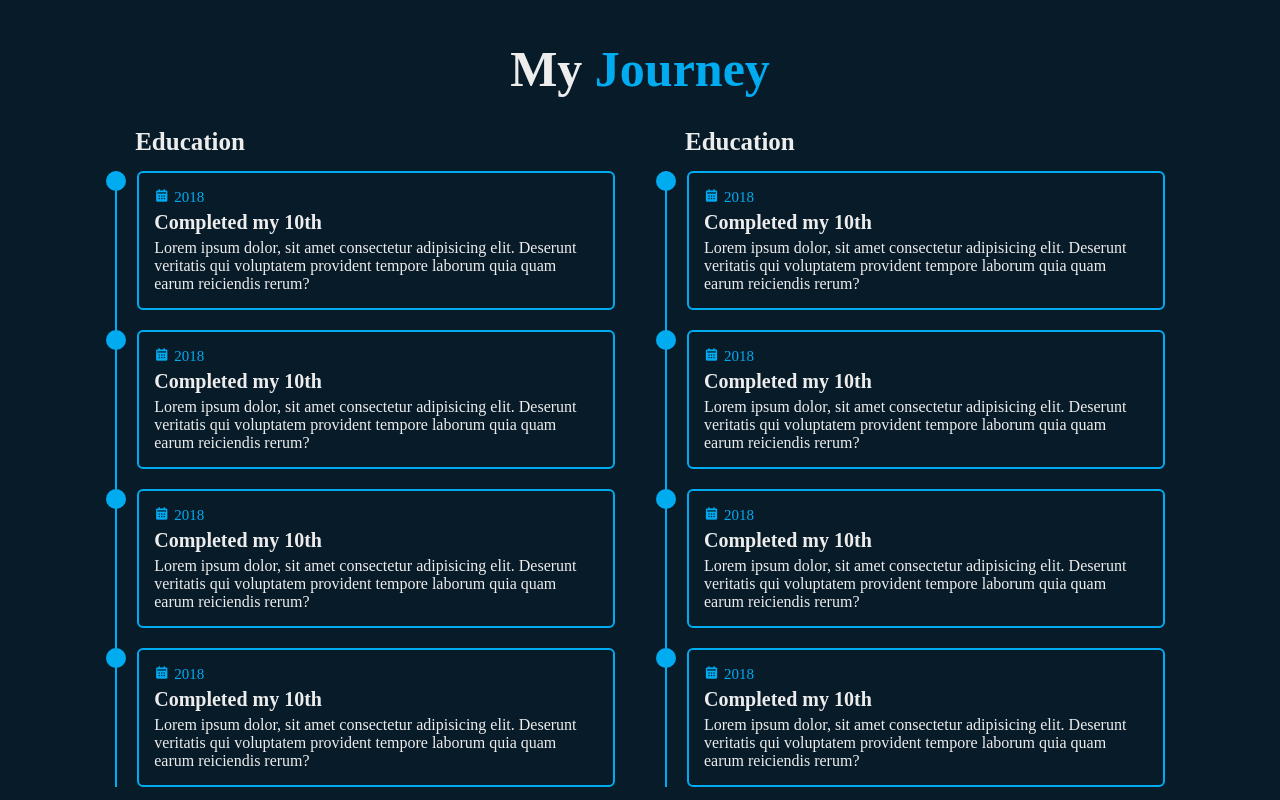
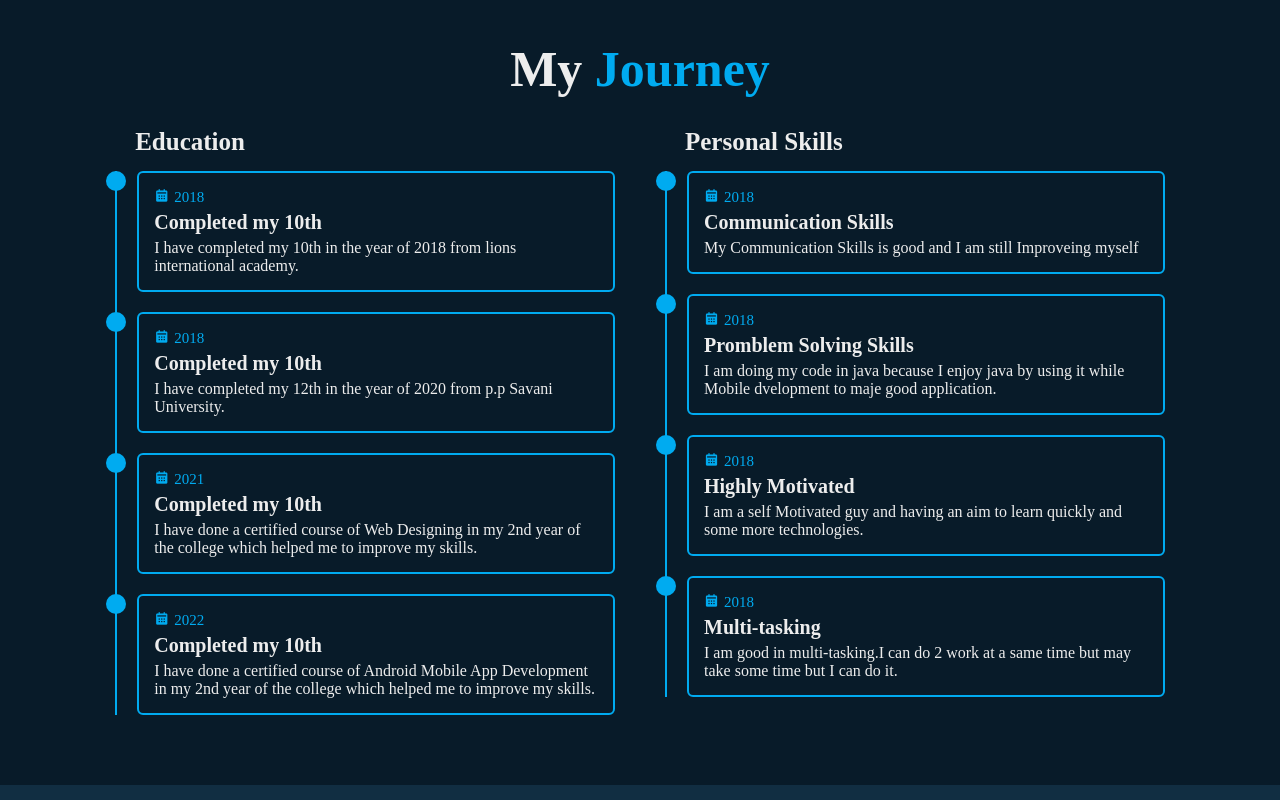
Before and after one commit to ts09082002/Personal-profile, a plain HTML site: page index.html in a window 1280 px wide. Shown: the part 1660-2460 px from the top of the page. Drawn offline with nearby package versions, Linux system fonts and the light colour scheme.

Commit message:
Update index.html

```diff
--- a/index.html
+++ b/index.html
@@ -98,71 +98,63 @@ Hard Skill problem-solving mindset and collaborative approach to work.</p>
                         <div class="content">
                             <div class="year"><i class='bx bxs-calendar'></i>2018</div>
                             <h3>Completed my 10th</h3>
-                            <p>Lorem ipsum dolor, sit amet consectetur adipisicing elit. Deserunt veritatis qui
-                                voluptatem provident tempore laborum quia quam earum reiciendis rerum?</p>
+                            <p>I have completed my 10th in the year of 2018 from lions international academy.</p>
                         </div>
                     </div>
                     <div class="education-content">
                         <div class="content">
                             <div class="year"><i class='bx bxs-calendar'></i>2018</div>
                             <h3>Completed my 10th</h3>
-                            <p>Lorem ipsum dolor, sit amet consectetur adipisicing elit. Deserunt veritatis qui
-                                voluptatem provident tempore laborum quia quam earum reiciendis rerum?</p>
+                            <p>I have completed my 12th in the year of 2020 from p.p Savani University.</p>
                         </div>
                     </div>
                     <div class="education-content">
                         <div class="content">
-                            <div class="year"><i class='bx bxs-calendar'></i>2018</div>
+                            <div class="year"><i class='bx bxs-calendar'></i>2021</div>
                             <h3>Completed my 10th</h3>
-                            <p>Lorem ipsum dolor, sit amet consectetur adipisicing elit. Deserunt veritatis qui
-                                voluptatem provident tempore laborum quia quam earum reiciendis rerum?</p>
+                            <p>I have done a certified course of Web Designing in my 2nd year of the college which helped me to improve my skills.</p>
                         </div>
                     </div>
                     <div class="education-content">
                         <div class="content">
-                            <div class="year"><i class='bx bxs-calendar'></i>2018</div>
+                            <div class="year"><i class='bx bxs-calendar'></i>2022</div>
                             <h3>Completed my 10th</h3>
-                            <p>Lorem ipsum dolor, sit amet consectetur adipisicing elit. Deserunt veritatis qui
-                                voluptatem provident tempore laborum quia quam earum reiciendis rerum?</p>
+                            <p>I have done a certified course of Android Mobile App Development in my 2nd year of the college which helped me to improve my skills.</p>
                         </div>
                     </div>
                 </div>
             </div>
             <div class="education-coloum">
                 <h3 class="title">
-                    Education
+                    Personal Skills
                 </h3>
                 <div class="education-box">
                     <div class="education-content">
                         <div class="content">
                             <div class="year"><i class='bx bxs-calendar'></i>2018</div>
-                            <h3>Completed my 10th</h3>
-                            <p>Lorem ipsum dolor, sit amet consectetur adipisicing elit. Deserunt veritatis qui
-                                voluptatem provident tempore laborum quia quam earum reiciendis rerum?</p>
+                            <h3>Communication Skills</h3>
+                            <p>My Communication Skills is good and I am still Improveing myself</p>
                         </div>
                     </div>
                     <div class="education-content">
                         <div class="content">
                             <div class="year"><i class='bx bxs-calendar'></i>2018</div>
-                            <h3>Completed my 10th</h3>
-                            <p>Lorem ipsum dolor, sit amet consectetur adipisicing elit. Deserunt veritatis qui
-                                voluptatem provident tempore laborum quia quam earum reiciendis rerum?</p>
+                            <h3>Promblem Solving Skills</h3>
+                            <p>I am doing my code in java because I enjoy java by using it while Mobile dvelopment to maje good application.</p>
                         </div>
                     </div>
                     <div class="education-content">
                         <div class="content">
                             <div class="year"><i class='bx bxs-calendar'></i>2018</div>
-                            <h3>Completed my 10th</h3>
-                            <p>Lorem ipsum dolor, sit amet consectetur adipisicing elit. Deserunt veritatis qui
-                                voluptatem provident tempore laborum quia quam earum reiciendis rerum?</p>
+                            <h3>Highly Motivated</h3>
+                            <p>I am a self Motivated guy and having an aim to learn quickly and some more technologies.</p>
                         </div>
                     </div>
                     <div class="education-content">
                         <div class="content">
                             <div class="year"><i class='bx bxs-calendar'></i>2018</div>
-                            <h3>Completed my 10th</h3>
-                            <p>Lorem ipsum dolor, sit amet consectetur adipisicing elit. Deserunt veritatis qui
-                                voluptatem provident tempore laborum quia quam earum reiciendis rerum?</p>
+                            <h3>Multi-tasking</h3>
+                            <p>I am good in multi-tasking.I can do 2 work at a same time but may take some time but I can do it.</p>
                         </div>
                     </div>
                 </div>
```
